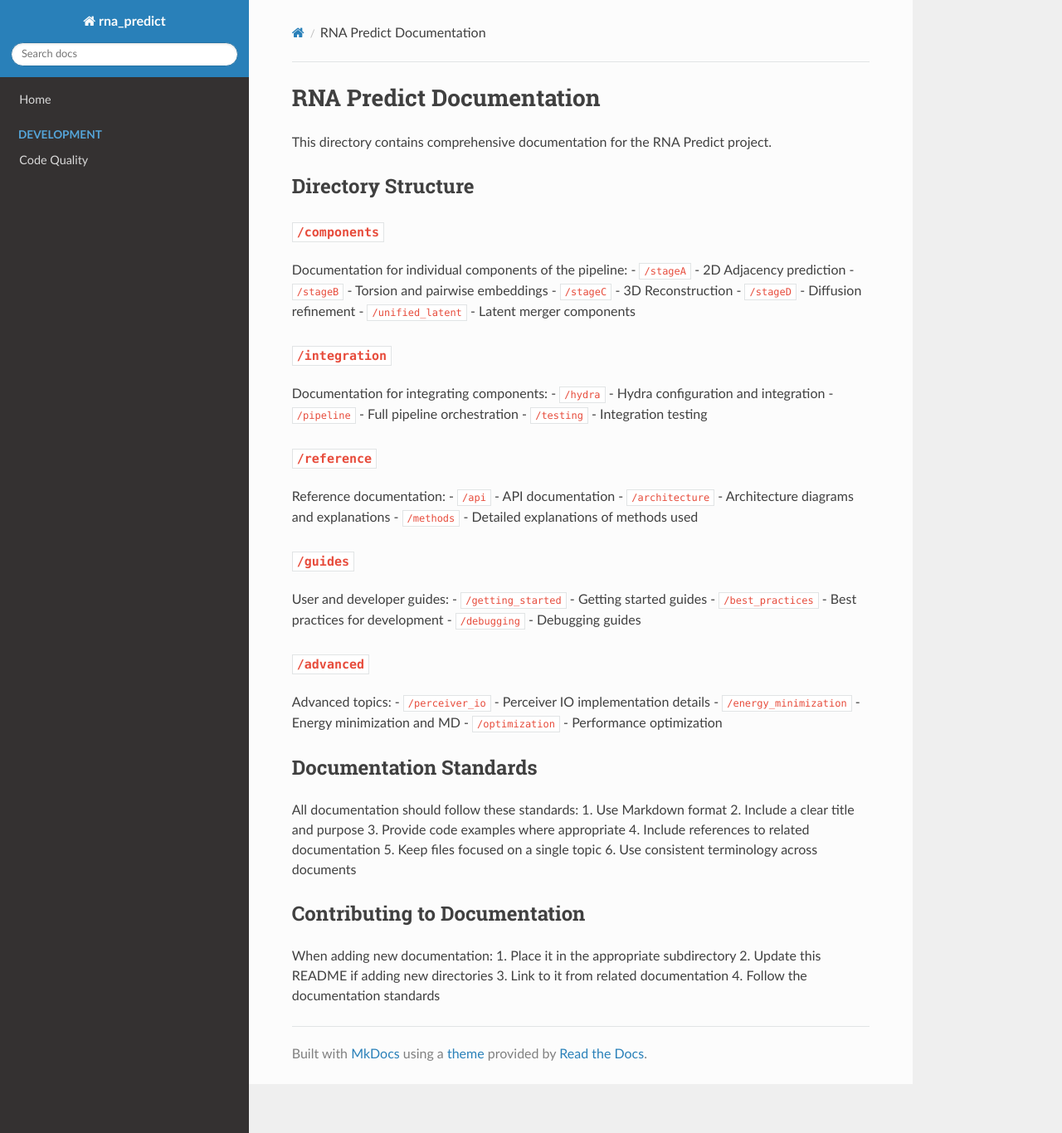
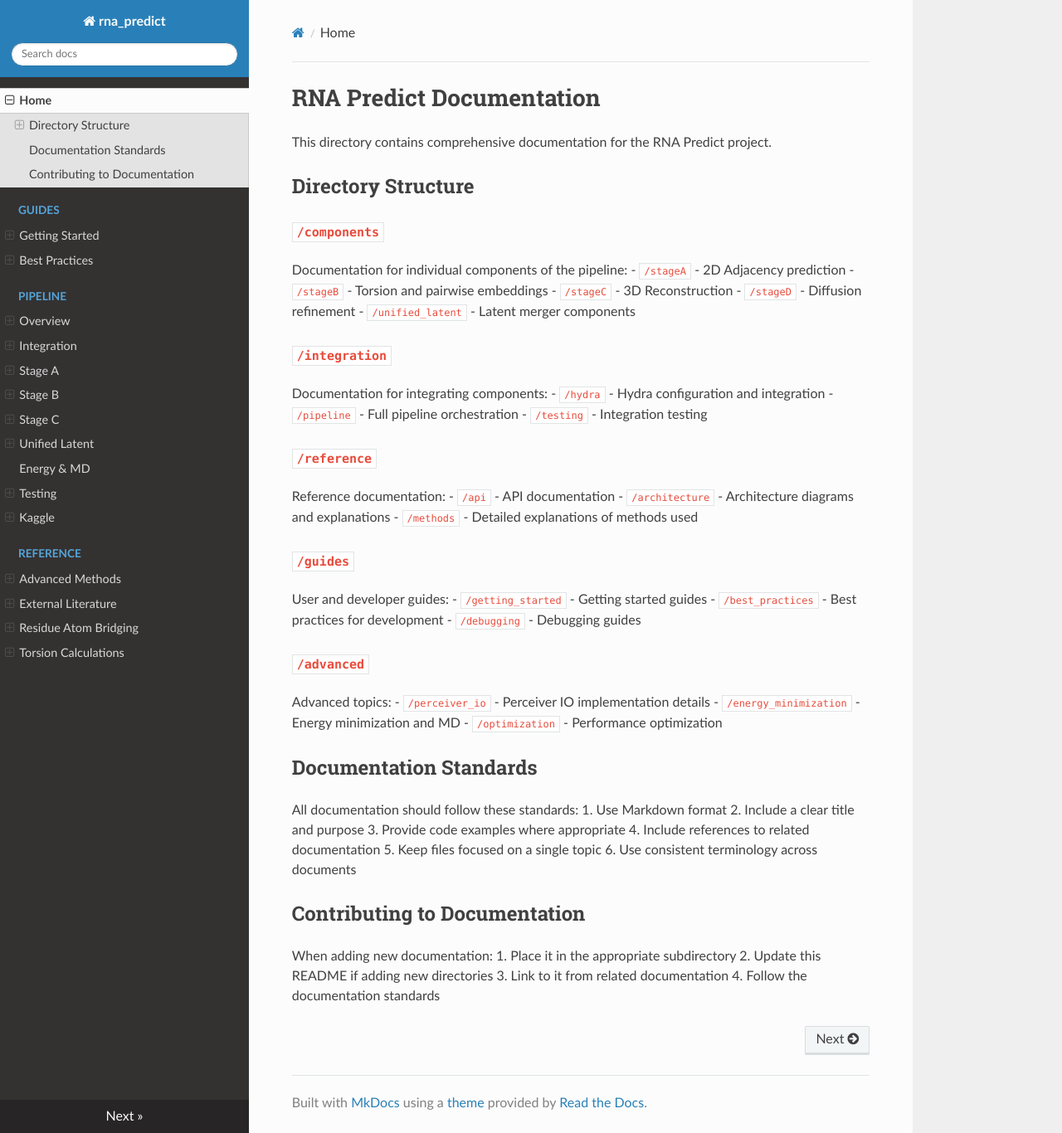
Before and after one commit to ImmortalDemonGod/RNA_PREDICT, an MkDocs documentation site: the page built from docs/README.md, in a window 1280 px wide and 1366 px high. Shown: the whole window at 83% size. Built offline with MkDocs 1.6.1, drawn with Linux system fonts in a browser that asks for light colours; nearby versions of some CDN libraries; part of the change alters nothing that is shown.

Commit message:
docs: Update MkDocs navigation structure to include all documentation

```diff
--- a/mkdocs.yml
+++ b/mkdocs.yml
@@ -8,6 +8,85 @@ extra_javascript:
   - https://unpkg.com/mathjax@3/es5/tex-mml-chtml.js
 
 nav:
-  - Home: index.md
-  - Development:
-    - Code Quality: code_quality_best_practices.md
+  - Home: README.md
+  - Guides:
+    - Getting Started:
+      - Overview: guides/getting_started/index.md
+      - Windows Compatibility: guides/getting_started/windows_compatibility_plan.md
+    - Best Practices:
+      - Code Quality: guides/best_practices/code_quality_best_practices.md
+      - Testing:
+        - Coverage Strategy: guides/best_practices/testing/test_coverage_strategy.md
+        - Progressive Coverage: guides/best_practices/testing/progressive_coverage.md
+        - Test Generation: guides/best_practices/testing/test_generation_prompt.md
+      - Debugging:
+        - Comprehensive Guide: guides/best_practices/debugging/comprehensive_debugging_guide.md
+  - Pipeline:
+    - Overview:
+      - Core Framework: pipeline/overview/core_framework.md
+      - Comprehensive Design: pipeline/overview/Integrated_RNA_3D_Prediction_Pipeline_Final_Comprehensive_Design.md
+      - Full Specification: pipeline/overview/full_pipeline_specification.md
+      - Multi-Stage Plan: pipeline/overview/Multi_Stage_Implementation_Plan.md
+    - Integration:
+      - Design: pipeline/integration/Integrated_RNA_3D_Prediction_Pipeline_Final_Comprehensive_Design.md
+      - Full Specification: pipeline/integration/full_pipeline_specification.md
+      - Hydra Integration:
+        - Tutorial: pipeline/integration/hydra_integration/hydra_tutorial.md
+        - Gap Analysis: pipeline/integration/hydra_integration/hydra_integration_gap_analysis.md
+        - Master Document: pipeline/integration/hydra_integration/hydra_integration_master_document.md
+        - Components:
+          - Stage A: pipeline/integration/hydra_integration/components/stageA/StageA_2D_Adjacency.md
+          - Stage B: pipeline/integration/hydra_integration/components/stageB/StageB_Torsion_Pairwise.md
+          - Stage C: pipeline/integration/hydra_integration/components/stageC/StageC_3D_Reconstruction.md
+          - Stage D: pipeline/integration/hydra_integration/components/stageD/StageD_Diffusion_Refinement.md
+          - Unified Latent: pipeline/integration/hydra_integration/components/unified_latent/UnifiedLatentMerger.md
+    - Stage A:
+      - Overview: pipeline/stageA/StageA_RFold.md
+      - RFold Code: pipeline/stageA/RFold_code.md
+      - RFold Paper: pipeline/stageA/RFold_paper.md
+      - Demo: pipeline/stageA/rfold-demo.md
+      - Extra Notes: pipeline/stageA/stage_a_extra.md
+    - Stage B:
+      - Overview: pipeline/stageB/Stage_B.md
+      - TorsionBERT:
+        - Overview: pipeline/stageB/torsionBert.md
+        - Code: pipeline/stageB/torsionbert_code.md
+        - Paper: pipeline/stageB/torsionBert_full_paper.md
+    - Stage C:
+      - Overview: pipeline/stageC/Stage_C.md
+      - Geometry & Reconstruction: pipeline/stageC/Integrated_RNA_Geometry_and_3D_Reconstruction.md
+      - MP-NeRF Integration: pipeline/stageC/Unified, Comprehensive Plan for Integrating MP-NeRF into Stage C.md
+      - MP-NeRF Details: pipeline/stageC/mp_nerf.md
+    - Unified Latent:
+      - Perceiver IO: pipeline/unified_latent/Perceiver_IO.md
+    - Energy & MD: pipeline/Energy_Minimization_&_Molecular_Dynamics_(MD)_for_RNA_Structure_Refinement.md
+    - Testing:
+      - Time Scaling: pipeline/test_time_scaling.md
+    - Kaggle:
+      - Competition: pipeline/kaggle_info/kaggle_competition.md
+      - M2 Plan: pipeline/kaggle_info/M2_Plan.md
+  - Reference:
+    - Advanced Methods:
+      - AlphaFold 3:
+        - Paper: reference/advanced_methods/af3/AF3_paper.md
+        - Progress: reference/advanced_methods/af3/AlphaFold3_progress.md
+        - Distance Prediction: reference/advanced_methods/af3/Pairwise_Distance_Based_Prediction.md
+      - Diffusion:
+        - S4 Diffusion: reference/advanced_methods/diffusion/s4_diffusion.md
+        - Time Scaling: reference/advanced_methods/diffusion/test_time_scaling.md
+      - Isosteric Substitutions: reference/advanced_methods/isosteric_substitutions/RNA_isostericity.md
+    - External Literature:
+      - 2D Structure: reference/external_lit/2d_structure_prediction_papers.md
+      - RNA Papers: reference/external_lit/RNA_papers.md
+    - Residue Atom Bridging:
+      - Audit Report: reference/residue_atom_bridging/audit_report.md
+      - Design Spec: reference/residue_atom_bridging/design_spec.md
+      - Documentation: reference/residue_atom_bridging/documentation_draft.md
+      - Implementation: reference/residue_atom_bridging/implementation_notes.md
+      - Refactoring: reference/residue_atom_bridging/refactoring_plan.md
+      - Guidelines: reference/residue_atom_bridging/bridging_caveats_guidelines.md
+    - Torsion Calculations:
+      - Introduction: reference/torsion_calculations/torsion_angles_intro.md
+      - Bond Lengths & Angles: reference/torsion_calculations/Standard_Bond_Lengths_and_Angles_in_RNA_Nucleotides.md
+      - 3D Coordinates: reference/torsion_calculations/Torsion_Angles_3D_Coordinates_RNA_Structure.md
+      - Latent Manifold: reference/torsion_calculations/torsion_angle_Latent_Manifold_Representation.md
```
